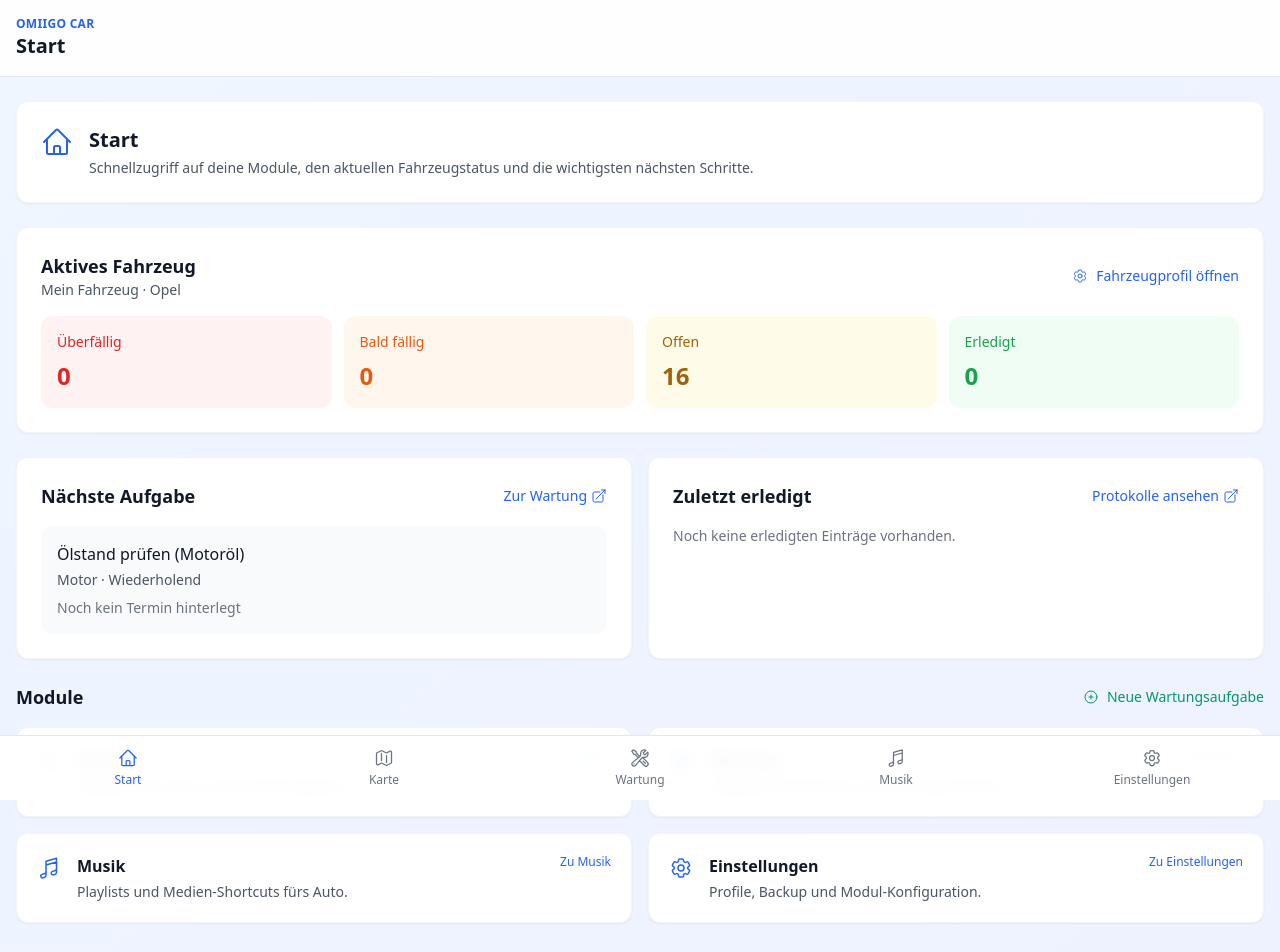
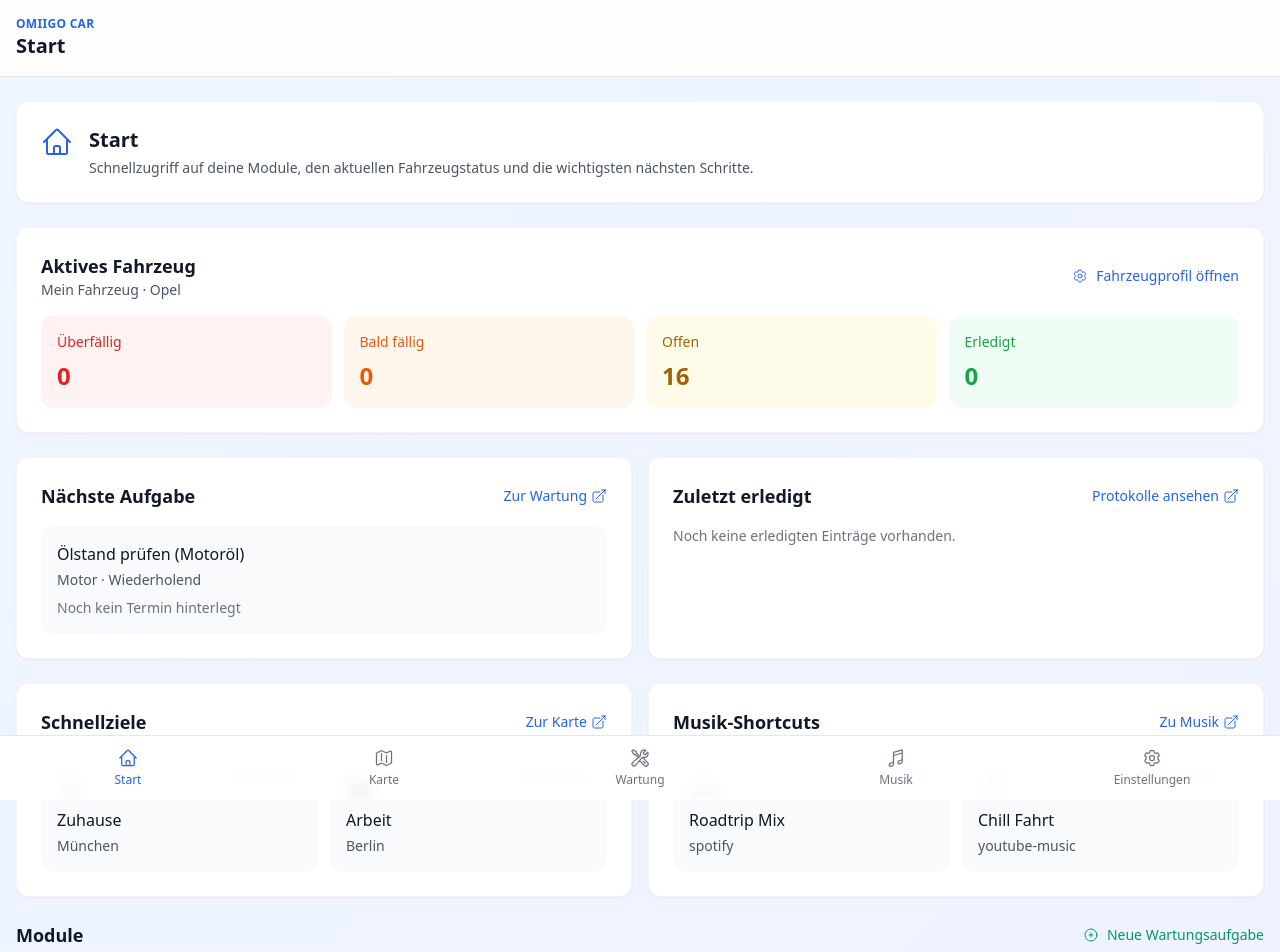
Before and after one commit to azetxxx/opel-check, a Vue app: page / in a window 1280 px wide. Shown: the top 952 px of the page. Built offline with nearby package versions, Linux system fonts and the light colour scheme.

Commit message:
feat: add map and music widgets to home

```diff
--- a/src/pages/HomePage.vue
+++ b/src/pages/HomePage.vue
@@ -12,12 +12,17 @@ import { computed } from 'vue';
 import { RouterLink } from 'vue-router';
 import { useMaintenanceData } from '../composables/useMaintenanceData';
 import { useMaintenanceLogs } from '../composables/useMaintenanceLogs';
+import { usePlaylistShortcuts } from '../composables/usePlaylistShortcuts';
+import { useSavedPlaces } from '../composables/useSavedPlaces';
 import { useVehicleProfile } from '../composables/useVehicleProfile';
+import type { NavigationProvider, SavedPlace } from '../types/map';
 import { formatDisplayDate } from '../utils/maintenanceDates';
 import { enrichTasks } from '../utils/maintenanceTasks';
 
 const { maintenanceTasks } = useMaintenanceData();
 const { logs } = useMaintenanceLogs();
+const { shortcuts } = usePlaylistShortcuts();
+const { places } = useSavedPlaces();
 const { activeVehicle } = useVehicleProfile();
 
 const modules = [
@@ -69,6 +74,30 @@ const nextTask = computed(() => {
 });
 
 const recentCompletions = computed(() => filteredLogs.value.slice(0, 3));
+const quickPlaces = computed(() => places.value.slice(0, 4));
+const quickPlaylists = computed(() => shortcuts.value.slice(0, 4));
+
+const providerLabel: Record<NavigationProvider, string> = {
+  google: 'Google Maps',
+  apple: 'Apple Karten',
+  waze: 'Waze'
+};
+
+const openPlace = (place: SavedPlace) => {
+  const provider = place.providers[0] ?? 'google';
+  const encoded = encodeURIComponent(place.address);
+  const urls: Record<NavigationProvider, string> = {
+    google: `https://www.google.com/maps/search/?api=1&query=${encoded}`,
+    apple: `https://maps.apple.com/?q=${encoded}`,
+    waze: `https://waze.com/ul?q=${encoded}&navigate=yes`
+  };
+
+  window.open(urls[provider], '_blank', 'noopener,noreferrer');
+};
+
+const openPlaylist = (url: string) => {
+  window.open(url, '_blank', 'noopener,noreferrer');
+};
 </script>
 
 <template>
@@ -145,6 +174,66 @@ const recentCompletions = computed(() => filteredLogs.value.slice(0, 3));
       </section>
     </div>
 
+    <div class="grid grid-cols-1 xl:grid-cols-2 gap-4">
+      <section class="bg-white rounded-xl shadow-sm border border-gray-100 p-6 space-y-4">
+        <div class="flex items-center justify-between gap-3">
+          <h3 class="text-lg font-semibold text-gray-900">Schnellziele</h3>
+          <RouterLink to="/map" class="inline-flex items-center gap-1 text-sm font-medium text-blue-600 hover:text-blue-700">
+            Zur Karte
+            <ArrowTopRightOnSquareIcon class="h-4 w-4" />
+          </RouterLink>
+        </div>
+
+        <div v-if="quickPlaces.length > 0" class="grid grid-cols-1 sm:grid-cols-2 gap-3">
+          <button
+            v-for="place in quickPlaces"
+            :key="place.id"
+            @click="openPlace(place)"
+            class="text-left rounded-xl bg-gray-50 px-4 py-4 hover:bg-gray-100 transition-colors"
+          >
+            <div class="flex items-start justify-between gap-3">
+              <div>
+                <p class="text-2xl">{{ place.icon || '📍' }}</p>
+                <p class="mt-2 font-medium text-gray-900">{{ place.label }}</p>
+                <p class="mt-1 text-sm text-gray-600 line-clamp-2">{{ place.address }}</p>
+              </div>
+              <span class="text-xs font-medium text-blue-600">{{ providerLabel[place.providers[0] ?? 'google'] }}</span>
+            </div>
+          </button>
+        </div>
+        <p v-else class="text-sm text-gray-500">Noch keine Schnellziele gespeichert.</p>
+      </section>
+
+      <section class="bg-white rounded-xl shadow-sm border border-gray-100 p-6 space-y-4">
+        <div class="flex items-center justify-between gap-3">
+          <h3 class="text-lg font-semibold text-gray-900">Musik-Shortcuts</h3>
+          <RouterLink to="/music" class="inline-flex items-center gap-1 text-sm font-medium text-blue-600 hover:text-blue-700">
+            Zu Musik
+            <ArrowTopRightOnSquareIcon class="h-4 w-4" />
+          </RouterLink>
+        </div>
+
+        <div v-if="quickPlaylists.length > 0" class="grid grid-cols-1 sm:grid-cols-2 gap-3">
+          <button
+            v-for="item in quickPlaylists"
+            :key="item.id"
+            @click="openPlaylist(item.url)"
+            class="text-left rounded-xl bg-gray-50 px-4 py-4 hover:bg-gray-100 transition-colors"
+          >
+            <div class="flex items-start justify-between gap-3">
+              <div>
+                <p class="text-2xl">{{ item.icon || '🎶' }}</p>
+                <p class="mt-2 font-medium text-gray-900">{{ item.title }}</p>
+                <p class="mt-1 text-sm text-gray-600">{{ item.provider }}</p>
+              </div>
+              <span class="text-xs font-medium text-blue-600">Öffnen</span>
+            </div>
+          </button>
+        </div>
+        <p v-else class="text-sm text-gray-500">Noch keine Musik-Shortcuts gespeichert.</p>
+      </section>
+    </div>
+
     <section class="space-y-4">
       <div class="flex items-center justify-between gap-3">
         <h3 class="text-lg font-semibold text-gray-900">Module</h3>
```
